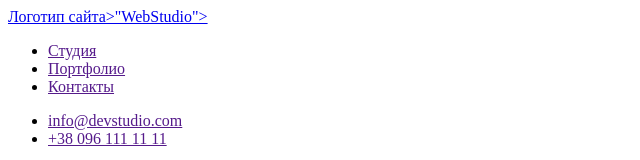
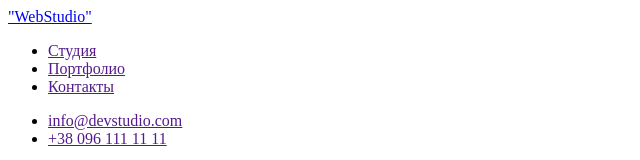
Before and after one commit to 3IngaM/goit-markup-hw-01, a plain HTML site: page index.html in a window 1280 px wide. Shown: the top 160 px of the page, without its empty margins (0-640 px from the left). Drawn offline with Linux system fonts and the light colour scheme.

```diff
--- a/index.html
+++ b/index.html
@@ -9,7 +9,7 @@
 <body>
 <!-- Шапка сайта-->
 <header>
-    <a href="/">Логотип сайта>"WebStudio"></a>
+    <a href="/">"WebStudio"</a>
     <nav>
         <!--Навигация на другие страницы-->
     <ul>
```
Also changed, not shown: images/img1.jpg (renamed from images/img 1.jpg), images/img2.jpg (renamed from images/img 2.jpg), images/img3.jpg (renamed from images/img 3.jpg), images/img4.jpg (renamed from images/img 4.jpg), images/photo1.jpg (renamed from images/photo 1.jpg), images/photo2.jpg (renamed from images/photo 2.jpg), images/photo3.jpg (renamed from images/photo 3.jpg).
